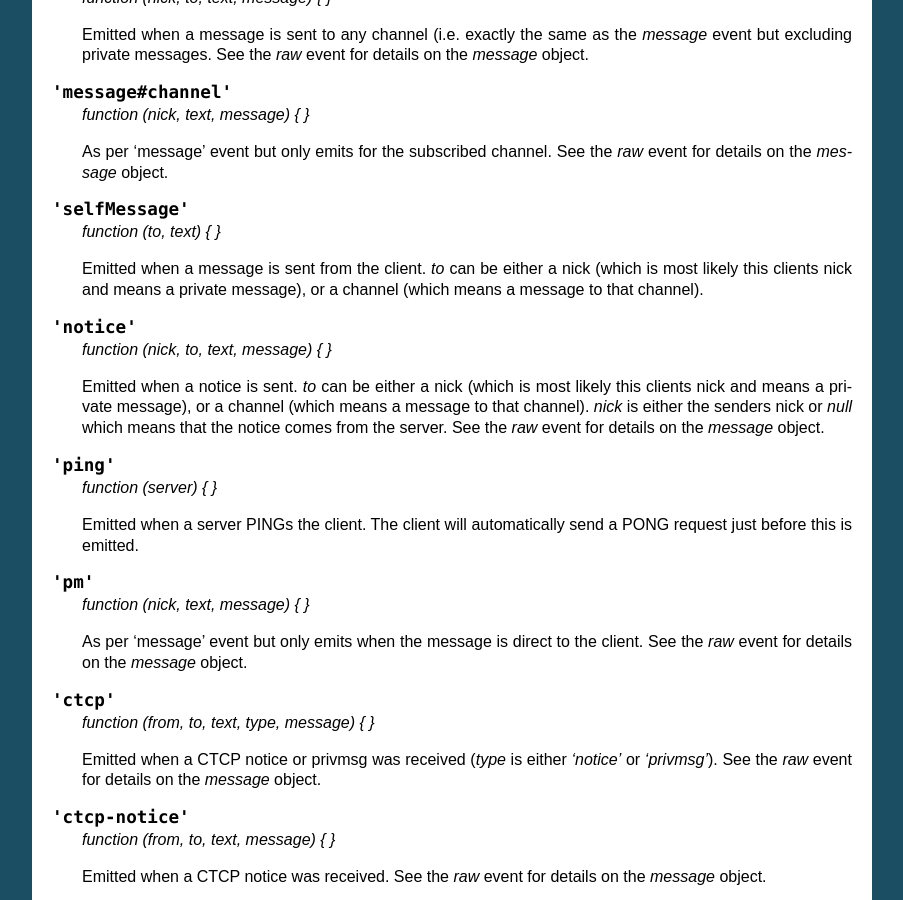
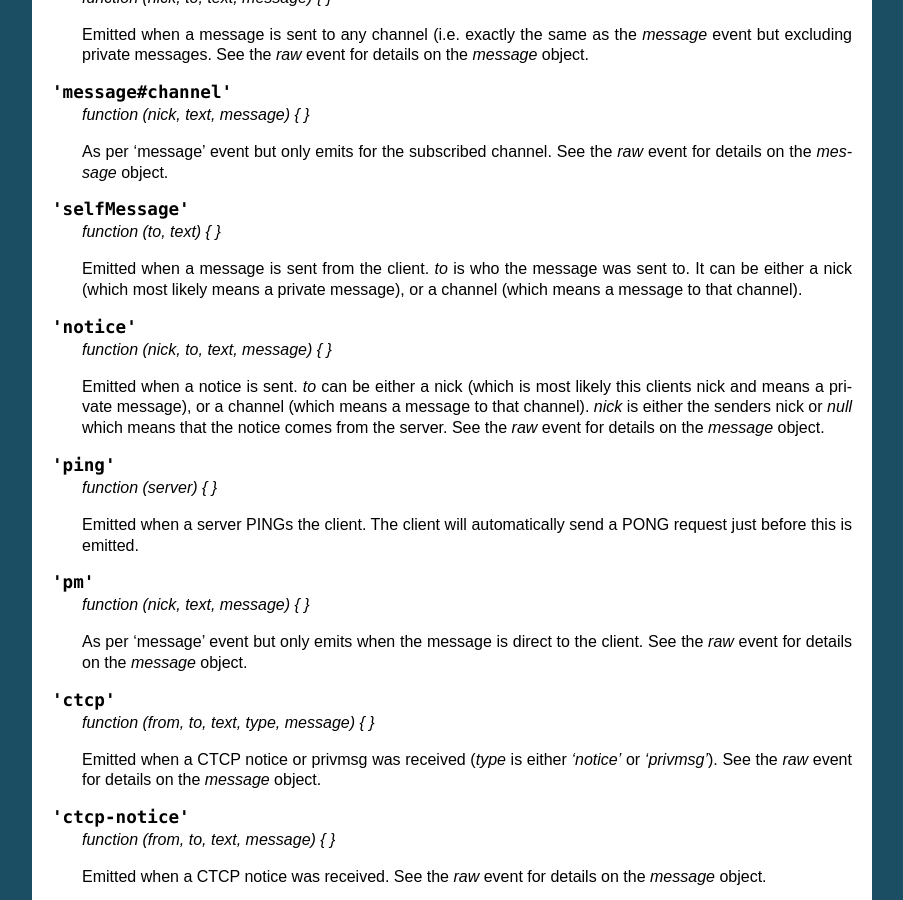
Before and after one commit to martynsmith/node-irc, a Sphinx documentation site: the page built from docs/API.rst, in a window 1280 px wide and 900 px high, scrolled down 4746 px. Shown: the whole window, without its empty margins (198-1101 px from the left). Built offline with Sphinx 7.4.7, drawn with Linux system fonts in a browser that asks for light colours.

Commit message:
fix(docs): Clarified the documentation for the  event.

```diff
--- a/docs/API.rst
+++ b/docs/API.rst
@@ -304,9 +304,9 @@ Events
 
     `function (to, text) { }`
 
-    Emitted when a message is sent from the client. `to` can be either a nick (which
-    is most likely this clients nick and means a private message), or a channel
-    (which means a message to that channel).
+    Emitted when a message is sent from the client. `to` is who the message was
+    sent to. It can be either a nick (which most likely means a private message),
+    or a channel (which means a message to that channel).
 
 .. js:data:: 'notice'
 
```
